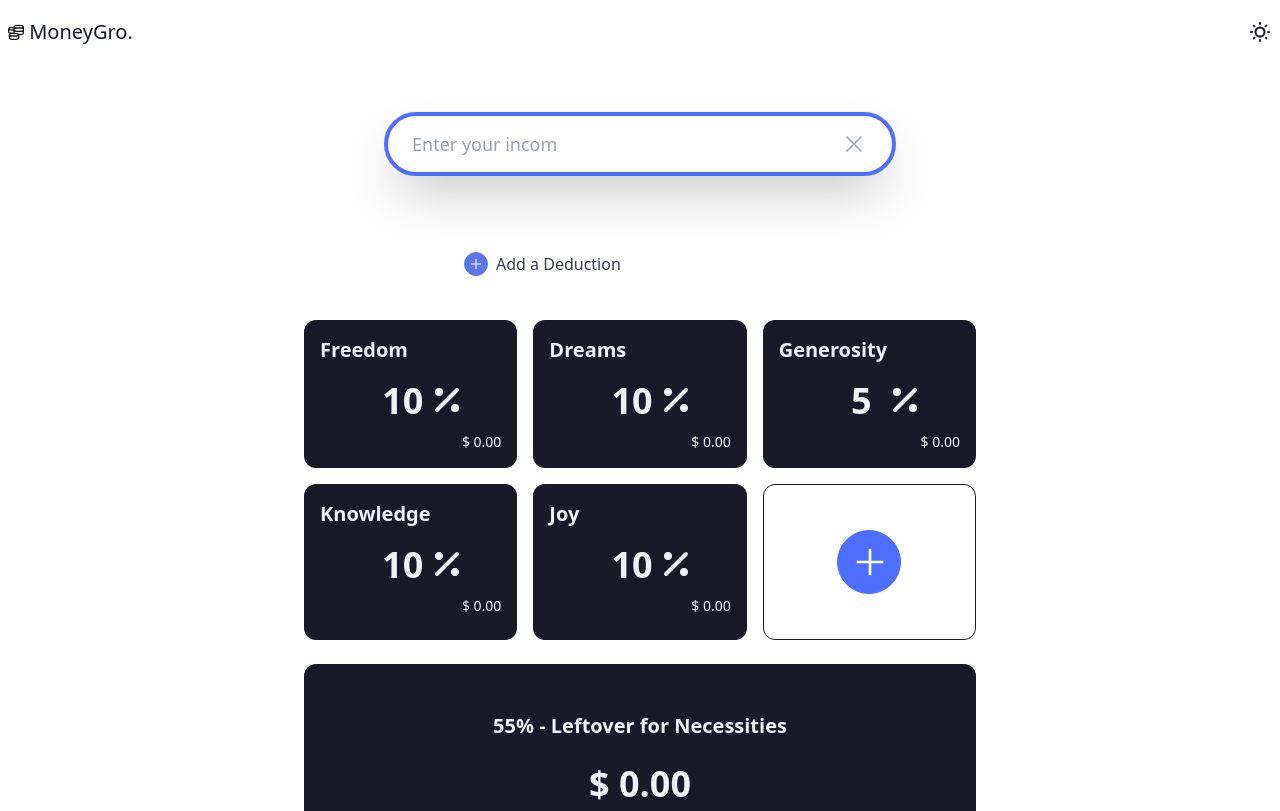
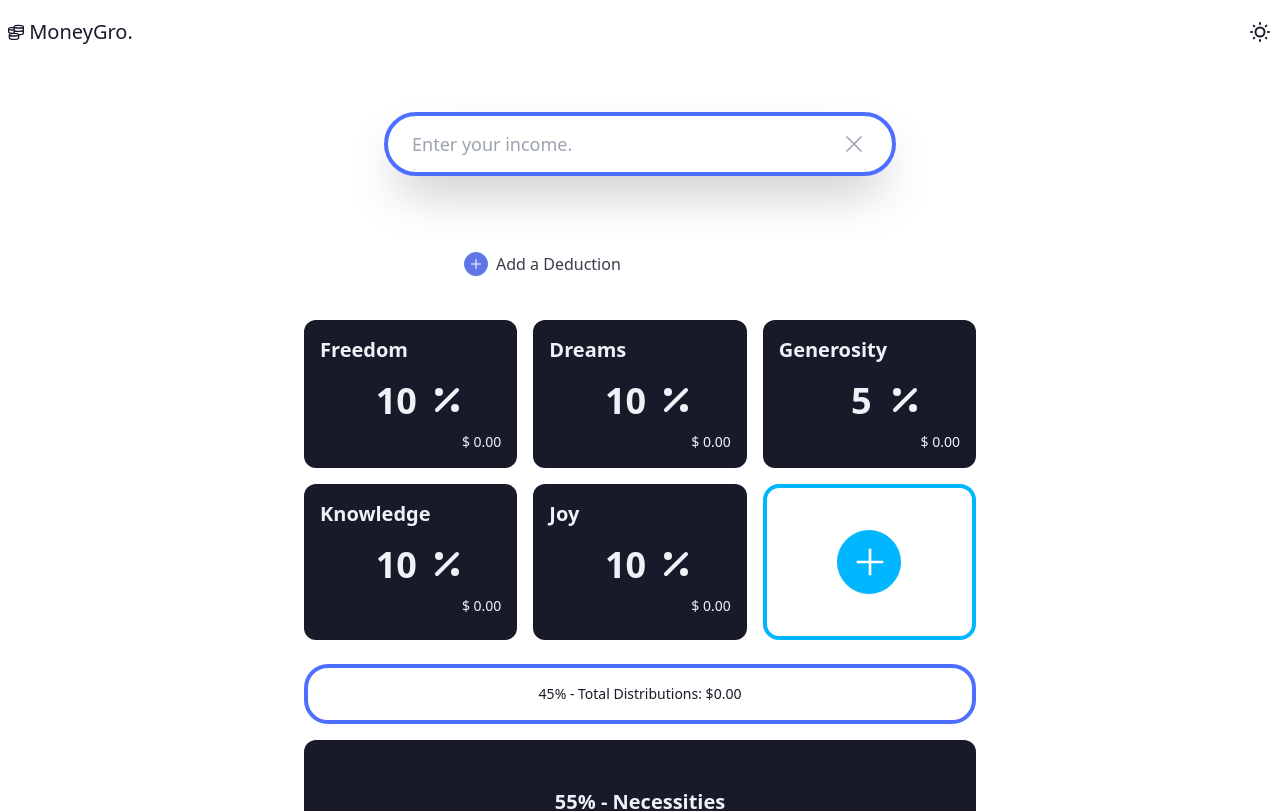
Before and after one commit to stevexero/MoneyGro, a React (Vite) app: page / in a window 1280 px wide. Shown: the top 811 px of the page. Built offline with nearby package versions, Linux system fonts and the light colour scheme.

Commit message:
Added total distributions card

```diff
--- a/src/App.tsx
+++ b/src/App.tsx
@@ -4,6 +4,7 @@ import Deductions from './components/Deductions';
 import Jars from './components/jars/Jars';
 import CustomJars from './components/jars/CustomJars';
 import Necessities from './components/Necessities';
+import TotalDistributions from './components/TotalDistributions';
 
 const App: React.FC = () => {
   return (
@@ -20,24 +21,7 @@ const App: React.FC = () => {
             <CustomJars />
           </div>
 
-          {/* TODO: TOTAL DISTRIBUTIONS */}
-          {/* <div className='card bg-neutral text-neutral-content rounded-xl mt-6 mb-16 w-full max-w-lg p-4 lg:max-w-2xl'>
-            <div className='card-body w-full flex justify-center items-center '>
-              <span className='card-title'>
-                {necessities}% - Total Distributions
-              </span>
-              <div className='font-bold text-4xl mt-4'>
-                $&nbsp;
-                {(
-                  necessities *
-                  // (inputs.initialAmount - totalDeductions) *
-                  (initialAmount - totalDeductions) *
-                  0.01
-                ).toFixed(2)}
-              </div>
-            </div>
-          </div> */}
-
+          <TotalDistributions />
           <Necessities />
         </div>
       </div>
--- a/src/components/AnimatedInput.tsx
+++ b/src/components/AnimatedInput.tsx
@@ -5,6 +5,9 @@ import useInputsStore from '../store';
 const AnimatedInput: React.FC = () => {
   const initialAmount = useInputsStore((state) => state.initialAmount);
   const setinitialAmount = useInputsStore((state) => state.setinitialAmount);
+  const removeAllDeductions = useInputsStore(
+    (state) => state.removeAllDeductions
+  );
 
   const [displayedText, setDisplayedText] = useState<string>('');
   const [isDeleting, setIsDeleting] = useState<boolean>(false);
@@ -34,6 +37,7 @@ const AnimatedInput: React.FC = () => {
 
   const handleResetClick = () => {
     setinitialAmount('');
+    removeAllDeductions();
   };
 
   useEffect(() => {
--- a/src/components/Deductions.tsx
+++ b/src/components/Deductions.tsx
@@ -90,8 +90,13 @@ const Deductions: React.FC = () => {
           key={index}
         >
           <input type='checkbox' className='peer' defaultChecked />
-          <div className='collapse-title bg-transparent peer-checked:border-b-0'>
-            {deduction.name}
+          <div className='collapse-title bg-transparent peer-checked:border-b-0 ml-1 after:-mt-[0.175rem] after:mr-1'>
+            {deduction.name}{' '}
+            {typeof deduction.value === 'string'
+              ? parseFloat(deduction.value) > 0 &&
+                `: ${deduction.type === 'fixed' ? '$' : ''}${deduction.value}${deduction.type === 'percentage' ? '%' : ''}`
+              : deduction.value > 0 &&
+                `: ${deduction.type === 'fixed' ? '$' : ''}${deduction.value}${deduction.type === 'percentage' ? '%' : ''}`}
           </div>
           <div className='collapse-content bg-transparent'>
             <div className='flex flex-row items-center'>
@@ -110,7 +115,7 @@ const Deductions: React.FC = () => {
                   />
                 </button>
               </div>
-              <label className='input input-bordered input-sm input-secondary rounded-full w-full flex items-center gap-2 px-4 ml-4'>
+              <label className='input input-bordered input-sm input-secondary rounded-full w-full flex items-center gap-2 px-4 ml-4 whitespace-nowrap'>
                 {deduction.name}:
                 <input
                   type='number'
--- a/src/components/Necessities.tsx
+++ b/src/components/Necessities.tsx
@@ -35,11 +35,9 @@ const Necessities: React.FC = () => {
   ]);
 
   return (
-    <div className='card bg-neutral text-neutral-content rounded-xl mt-6 mb-16 w-full max-w-lg p-4 lg:max-w-2xl'>
+    <div className='card bg-neutral text-neutral-content rounded-xl mt-4 mb-16 w-full max-w-lg p-4 lg:max-w-2xl'>
       <div className='card-body w-full flex justify-center items-center '>
-        <h2 className='card-title'>
-          {necessities}% - Leftover for Necessities
-        </h2>
+        <h2 className='card-title'>{necessities}% - Necessities</h2>
         <div className='font-bold text-4xl mt-4'>
           $&nbsp;
           {(necessities * (initialAmt - totalDeductions) * 0.01).toFixed(2)}
--- /dev/null
+++ b/src/components/TotalDistributions.tsx
@@ -0,0 +1,40 @@
+import useInputsStore from '../store';
+
+const TotalDistributions: React.FC = () => {
+  const initialAmount = useInputsStore((state) => state.initialAmount);
+  const jarInputs = useInputsStore((state) => state.jarInputs);
+  const customJars = useInputsStore((state) => state.customJars);
+  const totalDeductions = useInputsStore((state) => state.totalDeductions);
+
+  const totalPercentage =
+    jarInputs.dreams +
+    jarInputs.freedom +
+    jarInputs.knowledge +
+    jarInputs.generosity +
+    jarInputs.joy +
+    customJars.reduce((acc, jar) => acc + jar.value, 0);
+
+  const initialAmt =
+    typeof initialAmount === 'number'
+      ? initialAmount
+      : parseFloat(initialAmount) || 0;
+
+  const distributableAmount = initialAmt - totalDeductions;
+
+  const totalDistributedAmount = (distributableAmount * totalPercentage) / 100;
+
+  return (
+    <div className='card card-compact card-bordered border-primary border-4 rounded-3xl mt-6 w-full max-w-lg lg:max-w-2xl'>
+      <div className='card-body w-full flex justify-center items-center font-extralight'>
+        {/* <span className='card-title'> */}
+        <h3>
+          {totalPercentage}% - Total Distributions: $
+          {totalDistributedAmount.toFixed(2)}
+        </h3>
+        {/* </span> */}
+      </div>
+    </div>
+  );
+};
+
+export default TotalDistributions;
--- a/src/components/jars/CustomJarCard.tsx
+++ b/src/components/jars/CustomJarCard.tsx
@@ -53,7 +53,7 @@ const CustomJarCard: React.FC<CustomJarCardProps> = ({
           <input
             type='number'
             name='value'
-            className='input bg-transparent font-bold text-4xl max-w-[4.5rem] text-center focus:outline-none active:outline-none focus:border-none active:border-none'
+            className={`input bg-transparent font-bold text-4xl max-w-[4.5rem] focus:outline-none active:outline-none focus:border-none active:border-none ${jarValue.toString().length === 1 ? 'text-center' : ''}`}
             value={jarValue}
             onChange={handleJarPercentageChange}
             min={0}
--- a/src/components/jars/CustomJars.tsx
+++ b/src/components/jars/CustomJars.tsx
@@ -31,9 +31,9 @@ const CustomJars = () => {
           handleJarPercentageChange={(event) => handleChange(event, index)}
         />
       ))}
-      <div className='card card-compact bg-transparent card-bordered border-neutral text-neutral-content rounded-xl flex items-center justify-center min-h-[156px]'>
+      <div className='card card-compact bg-transparent card-bordered border-info border-4 text-neutral-content rounded-2xl flex items-center justify-center min-h-[156px]'>
         <button
-          className='btn btn-circle btn-lg btn-primary tooltip'
+          className='btn btn-circle btn-lg btn-info tooltip'
           data-tip='Add a Custom Jar'
           onClick={addCustomJar}
         >
--- a/src/components/jars/JarsCard.tsx
+++ b/src/components/jars/JarsCard.tsx
@@ -31,7 +31,7 @@ const JarsCard: React.FC<JarsCardProps> = ({
         <div className='w-full flex justify-center items-center'>
           <input
             type='number'
-            className='input bg-transparent font-bold text-4xl max-w-[4.5rem] text-center focus:outline-none active:outline-none focus:border-none active:border-none'
+            className={`input bg-transparent font-bold text-4xl max-w-[4.5rem] focus:outline-none active:outline-none focus:border-none active:border-none ${jarValue.toString().length === 1 ? 'text-center' : ''}`}
             name={jarId}
             id={jarId}
             value={jarValue}
--- a/src/store.ts
+++ b/src/store.ts
@@ -38,6 +38,7 @@ interface InputsState {
   toggleDeductionType: (index: number) => void;
   renameDeduction: (index: number, newName: string) => void;
   removeDeduction: (index: number) => void;
+  removeAllDeductions: () => void;
   setTotalDeductions: (initialAmt: number) => void;
   setDistributableAmount: (amt: number) => void;
   setJarInputs: (name: string, value: string | number) => void;
@@ -115,6 +116,8 @@ const useInputsStore = create<InputsState>((set) => ({
       deductions: state.deductions.filter((_, i) => i !== index),
     })),
 
+  removeAllDeductions: () => set({ deductions: [] }),
+
   setTotalDeductions: (initialAmt) =>
     set((state) => ({
       totalDeductions: state.deductions.reduce((acc, curr) => {
@@ -135,9 +138,22 @@ const useInputsStore = create<InputsState>((set) => ({
 
   setJarInputs: (name, value) => {
     const newValue = typeof value === 'string' ? parseFloat(value) : value;
-    set((state) => ({
-      jarInputs: { ...state.jarInputs, [name]: newValue || value },
-    }));
+
+    set((state) => {
+      const updatedJarInputs = { ...state.jarInputs, [name]: newValue || 0 };
+
+      const totalJarPercentage = Object.values(updatedJarInputs).reduce(
+        (acc, curr) => acc + (typeof curr === 'number' ? curr : 0),
+        0
+      );
+
+      const necessities = 100 - totalJarPercentage;
+
+      return {
+        jarInputs: updatedJarInputs,
+        necessities: necessities >= 0 ? necessities : 0,
+      };
+    });
   },
 
   addCustomJar: () =>
@@ -147,11 +163,29 @@ const useInputsStore = create<InputsState>((set) => ({
 
   updateCustomJar: (index, name, value) => {
     const newValue = typeof value === 'string' ? parseFloat(value) : value;
-    set((state) => ({
-      customJars: state.customJars.map((jar, i) =>
-        i === index ? { ...jar, [name]: newValue || value } : jar
-      ),
-    }));
+
+    set((state) => {
+      const updatedCustomJars = state.customJars.map((jar, i) =>
+        i === index ? { ...jar, [name]: newValue || 0 } : jar
+      );
+
+      const totalJarPercentage =
+        Object.values(state.jarInputs).reduce(
+          (acc, curr) => acc + (typeof curr === 'number' ? curr : 0),
+          0
+        ) +
+        updatedCustomJars.reduce(
+          (acc, jar) => acc + (typeof jar.value === 'number' ? jar.value : 0),
+          0
+        );
+
+      const necessities = 100 - totalJarPercentage;
+
+      return {
+        customJars: updatedCustomJars,
+        necessities: necessities >= 0 ? necessities : 0,
+      };
+    });
   },
 
   renameCustomJar: (newName, index) =>
```
